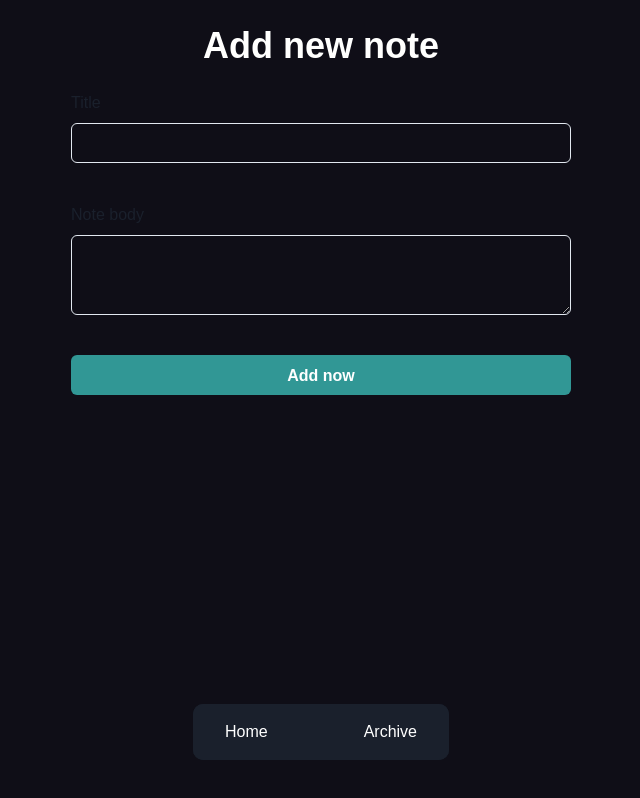
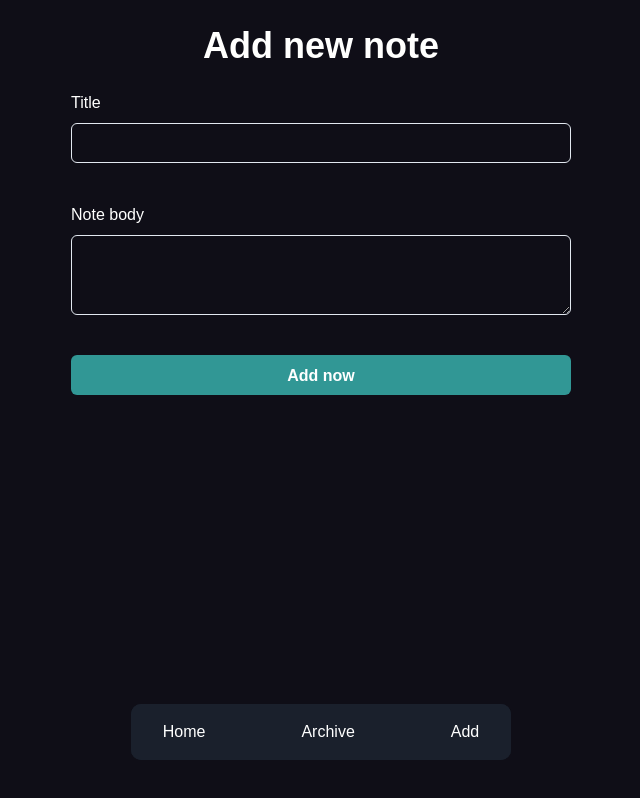
Before and after one commit to up2dul/dicoding-react-fundamental, a React (Vite) app in the folder submission-1/: page /add in a window 1280 px wide. Shown: the whole page, without its empty margins (319-959 px from the left). Built offline with nearby package versions, Linux system fonts and the light colour scheme.

Commit message:
style: tidy up styling and add new nav link

```diff
--- a/submission-1/src/components/layout/Layout.jsx
+++ b/submission-1/src/components/layout/Layout.jsx
@@ -11,8 +11,8 @@ export default function Layout({ children }) {
       <Flex
         as='section'
         mx='auto'
-        mb='60px'
-        w='85%'
+        mb={['40px', '60px']}
+        w={['90%', '85%']}
         alignItems='center'
         flexDirection='column'
         gap='24px'
--- a/submission-1/src/components/layout/Nav.jsx
+++ b/submission-1/src/components/layout/Nav.jsx
@@ -7,19 +7,22 @@ export default function Nav() {
       <Box
         as='nav'
         pos='fixed'
-        bottom={10}
-        borderRadius={10}
+        bottom={[0, 10]}
+        borderRadius={[0, 10]}
         bg='gray.800'
         color='white'
         display='inline-block'
       >
-        <Flex justifyContent='center' gap={8}>
+        <Flex justifyContent='center' gap={[4, 6, 8]}>
           <ChakraLink as={Link} to='/' px={8} py={4}>
             Home
           </ChakraLink>
           <ChakraLink as={Link} to='/archive' px={8} py={4}>
             Archive
           </ChakraLink>
+          <ChakraLink as={Link} to='/add' px={8} py={4}>
+            Add
+          </ChakraLink>
         </Flex>
       </Box>
     </Flex>
--- a/submission-1/src/styles/theme.js
+++ b/submission-1/src/styles/theme.js
@@ -14,10 +14,10 @@ const styles = {
     'html, body': {
       bgColor: colors.dark,
     },
-    'h1, h2, h3, h4, h5, h6': {
+    'h1, h2, h3, h4, h5, h6, label': {
       color: colors.headline,
     },
-    'p, li, a': {
+    'p, li, a, input, textarea': {
       color: colors.paragraph,
     },
   },
```
